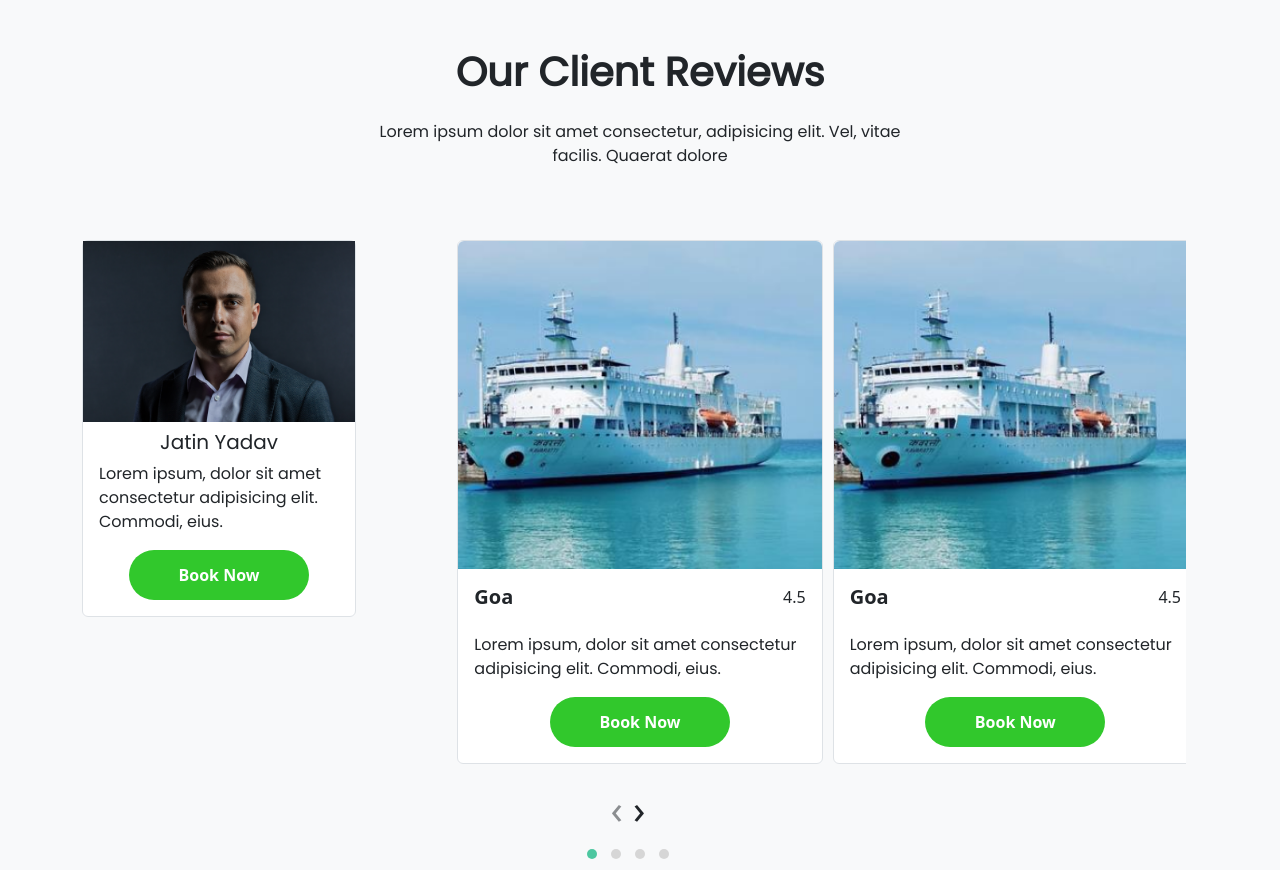
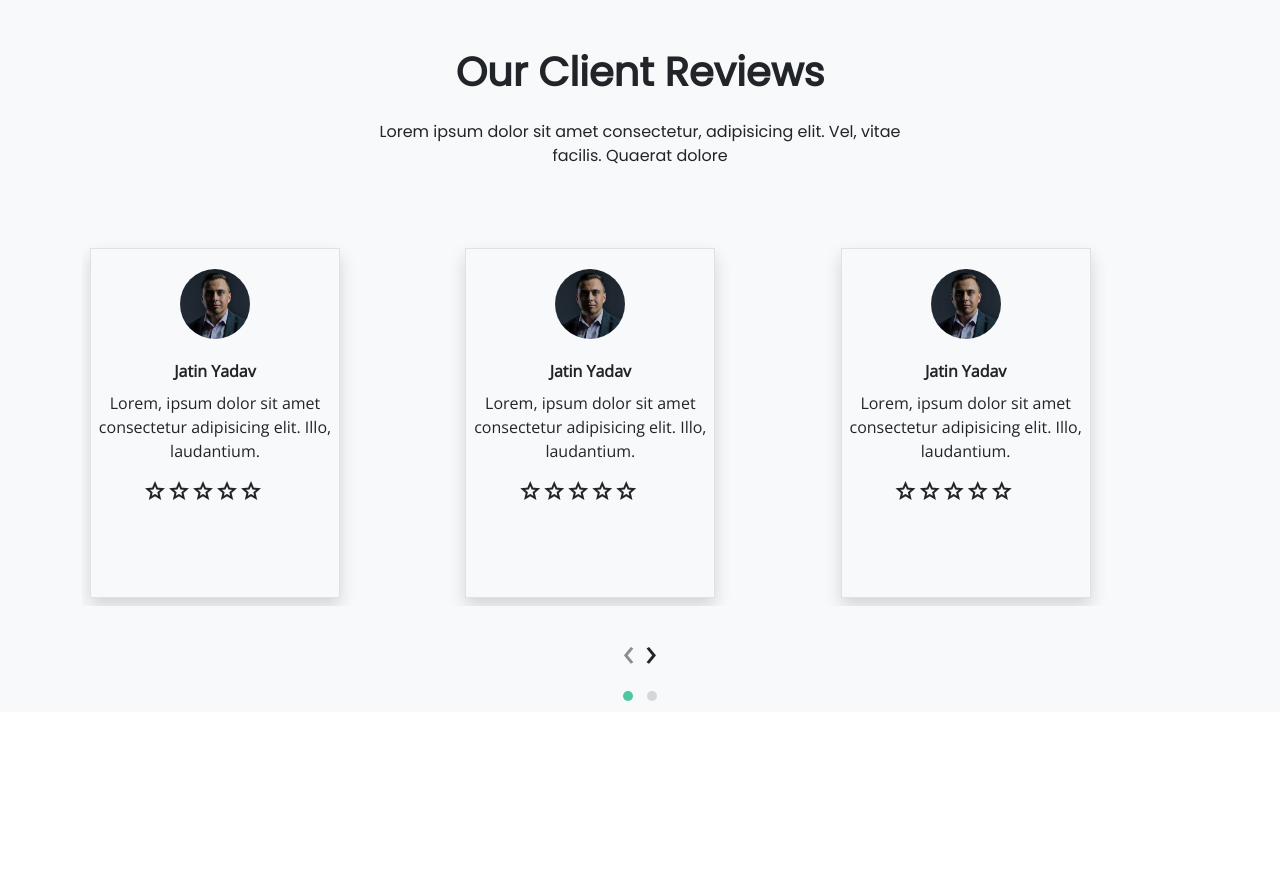
Before and after one commit to jatin-08/E-Travel, a PHP site: page /E-Travel/ in a window 1280 px wide. Shown: the part 3176-4046 px from the top of the page. After the commit the page ends 3877 px from the top, so only its background shows below. Run offline with PHP 8.4, Linux system fonts and the light colour scheme; some libraries are stand-ins or nearby versions.

Commit message:
initial commit

```diff
--- a/Public/css/index.css
+++ b/Public/css/index.css
@@ -125,8 +125,20 @@
 
 /* CLIENT REVIEWS SECTION   */
 
-/* .client-img {
+.client {
+    height: 350px;
+    width: 250px;
+}
+
+.client-img {
+    height: 70px;
     width: 70px;
-    height: 70px;
-    border-radius: 20px;
-} */
+    margin: 20px auto;
+    border-radius: 50%;
+}
+
+.client-img img {
+    height: 100%;
+    border-radius: 50%;
+    object-fit: cover;
+}
--- a/Public/index.php
+++ b/Public/index.php
@@ -468,226 +468,201 @@ include("../App\links.php");
                     </p>
                 </div>
             </div>
-            <div class="row owl-carousel owl-theme pt-5">
-                <div class="item w-75 h-50 card border">
-                    <div class="client-img">
-                        <img src="../Public/Assests\image\client-img-1.jpg" alt="image">
-                    </div>
-                    <h6 class="poppins card-title pt-2 fs-5 text-center">Jatin Yadav</h6>
-                    <p class="poppins card-text px-3">Lorem ipsum, dolor sit amet consectetur adipisicing elit.
-                        Commodi,
-                        eius.</p>
-                    <div class="explore-btn d-flex justify-content-center mb-3">
-                        <a href="#" class="text-decoration-none text-white">Book Now</a>
-                    </div>
-                </div>
-                <div class="item island-box rounded card border">
-                    <div class="">
-                        <div class="image-box rounded">
-                            <img src="../Public/Assests\image\photo1.png" class="rounded-top img-fluid" alt="image">
-                        </div>
-                        <div class="p-3">
-                            <div class="d-flex align-item-center justify-content-between">
-                                <h1 class="fw-bold fs-5">Goa</h1>
-                                <span>4.5</span>
+            <div class="owl-carousel owl-theme owl-loaded owl-drag pt-5">
+                <div class="owl-stage-outer">
+                    <div class="owl-stage"
+                        style="transform: translate3d(-1130px,0px,0px); transition: all 0s ease 0s; width: 3950px;">
+                        <div class="owl-item active" style="width: 275px; margin-right: 10px;">
+                            <div class="item client border shadow m-2">
+                                <div class="client-img">
+                                    <img src="../Public\Assests\image\client-img-1.jpg" alt="imgae">
+                                </div>
+                                <span class="text-center open-sans d-block fw-bold">Jatin Yadav</span>
+                                <p class="text-center open-sans mt-2">Lorem, ipsum dolor sit amet consectetur
+                                    adipisicing
+                                    elit. Illo, laudantium.</p>
+                                <ul class="list-unstyled d-flex justify-content-center pe-4 mt-3">
+                                    <li>
+                                        <span class="material-symbols-outlined">
+                                            grade
+                                        </span>
+                                    </li>
+                                    <li>
+                                        <span class="material-symbols-outlined">
+                                            grade
+                                        </span>
+                                    </li>
+                                    <li>
+                                        <span class="material-symbols-outlined">
+                                            grade
+                                        </span>
+                                    </li>
+                                    <li>
+                                        <span class="material-symbols-outlined">
+                                            grade
+                                        </span>
+                                    </li>
+                                    <li>
+                                        <span class="material-symbols-outlined">
+                                            grade
+                                        </span>
+                                    </li>
+                                </ul>
                             </div>
                         </div>
-                        <p class="poppins card-text px-3">Lorem ipsum, dolor sit amet consectetur adipisicing elit.
-                            Commodi,
-                            eius.</p>
-                        <div class="explore-btn d-flex justify-content-center mb-3">
-                            <a href="#" class="text-decoration-none text-white">Book Now</a>
-                        </div>
-                    </div>
-                </div>
-                <div class="item island-box rounded card border">
-                    <div class="">
-                        <div class="image-box rounded">
-                            <img src="../Public/Assests\image\photo1.png" class="rounded-top img-fluid" alt="image">
-                        </div>
-                        <div class="p-3">
-                            <div class="d-flex align-item-center justify-content-between">
-                                <h1 class="fw-bold fs-5">Goa</h1>
-                                <span>4.5</span>
+                        <div class="owl-item active" style="width: 275px; margin-right: 10px;">
+                            <div class="item client border shadow m-2">
+                                <div class="client-img">
+                                    <img src="../Public\Assests\image\client-img-1.jpg" alt="imgae">
+                                </div>
+                                <span class="text-center open-sans d-block fw-bold">Jatin Yadav</span>
+                                <p class="text-center open-sans mt-2">Lorem, ipsum dolor sit amet consectetur
+                                    adipisicing
+                                    elit. Illo, laudantium.</p>
+                                <ul class="list-unstyled d-flex justify-content-center pe-4 mt-3">
+                                    <li>
+                                        <span class="material-symbols-outlined">
+                                            grade
+                                        </span>
+                                    </li>
+                                    <li>
+                                        <span class="material-symbols-outlined">
+                                            grade
+                                        </span>
+                                    </li>
+                                    <li>
+                                        <span class="material-symbols-outlined">
+                                            grade
+                                        </span>
+                                    </li>
+                                    <li>
+                                        <span class="material-symbols-outlined">
+                                            grade
+                                        </span>
+                                    </li>
+                                    <li>
+                                        <span class="material-symbols-outlined">
+                                            grade
+                                        </span>
+                                    </li>
+                                </ul>
                             </div>
                         </div>
-                        <p class="poppins card-text px-3">Lorem ipsum, dolor sit amet consectetur adipisicing elit.
-                            Commodi,
-                            eius.</p>
-                        <div class="explore-btn d-flex justify-content-center mb-3">
-                            <a href="#" class="text-decoration-none text-white">Book Now</a>
-                        </div>
-                    </div>
-                </div>
-                <div class="item island-box rounded card border">
-                    <div class="">
-                        <div class="image-box rounded">
-                            <img src="../Public/Assests\image\photo1.png" class="rounded-top img-fluid" alt="image">
-                        </div>
-                        <div class="p-3">
-                            <div class="d-flex align-item-center justify-content-between">
-                                <h1 class="fw-bold fs-5">Goa</h1>
-                                <span>4.5</span>
+                        <div class="owl-item active" style="width: 275px; margin-right: 10px;">
+                            <div class="item client border shadow m-2">
+                                <div class="client-img">
+                                    <img src="../Public\Assests\image\client-img-1.jpg" alt="imgae">
+                                </div>
+                                <span class="text-center open-sans d-block fw-bold">Jatin Yadav</span>
+                                <p class="text-center open-sans mt-2">Lorem, ipsum dolor sit amet consectetur
+                                    adipisicing
+                                    elit. Illo, laudantium.</p>
+                                <ul class="list-unstyled d-flex justify-content-center pe-4 mt-3">
+                                    <li>
+                                        <span class="material-symbols-outlined">
+                                            grade
+                                        </span>
+                                    </li>
+                                    <li>
+                                        <span class="material-symbols-outlined">
+                                            grade
+                                        </span>
+                                    </li>
+                                    <li>
+                                        <span class="material-symbols-outlined">
+                                            grade
+                                        </span>
+                                    </li>
+                                    <li>
+                                        <span class="material-symbols-outlined">
+                                            grade
+                                        </span>
+                                    </li>
+                                    <li>
+                                        <span class="material-symbols-outlined">
+                                            grade
+                                        </span>
+                                    </li>
+                                </ul>
                             </div>
                         </div>
-                        <p class="poppins card-text px-3">Lorem ipsum, dolor sit amet consectetur adipisicing elit.
-                            Commodi,
-                            eius.</p>
-                        <div class="explore-btn d-flex justify-content-center mb-3">
-                            <a href="#" class="text-decoration-none text-white">Book Now</a>
-                        </div>
-                    </div>
-                </div>
-                <div class="item island-box rounded card border">
-                    <div class="">
-                        <div class="image-box rounded">
-                            <img src="../Public/Assests\image\photo1.png" class="rounded-top img-fluid" alt="image">
-                        </div>
-                        <div class="p-3">
-                            <div class="d-flex align-item-center justify-content-between">
-                                <h1 class="fw-bold fs-5">Goa</h1>
-                                <span>4.5</span>
+                        <div class="owl-item active" style="width: 275px; margin-right: 10px;">
+                            <div class="item client border shadow m-2">
+                                <div class="client-img">
+                                    <img src="../Public\Assests\image\client-img-1.jpg" alt="imgae">
+                                </div>
+                                <span class="text-center open-sans d-block fw-bold">Jatin Yadav</span>
+                                <p class="text-center open-sans mt-2">Lorem, ipsum dolor sit amet consectetur
+                                    adipisicing
+                                    elit. Illo, laudantium.</p>
+                                <ul class="list-unstyled d-flex justify-content-center pe-4 mt-3">
+                                    <li>
+                                        <span class="material-symbols-outlined">
+                                            grade
+                                        </span>
+                                    </li>
+                                    <li>
+                                        <span class="material-symbols-outlined">
+                                            grade
+                                        </span>
+                                    </li>
+                                    <li>
+                                        <span class="material-symbols-outlined">
+                                            grade
+                                        </span>
+                                    </li>
+                                    <li>
+                                        <span class="material-symbols-outlined">
+                                            grade
+                                        </span>
+                                    </li>
+                                    <li>
+                                        <span class="material-symbols-outlined">
+                                            grade
+                                        </span>
+                                    </li>
+                                </ul>
                             </div>
                         </div>
-                        <p class="poppins card-text px-3">Lorem ipsum, dolor sit amet consectetur adipisicing elit.
-                            Commodi,
-                            eius.</p>
-                        <div class="explore-btn d-flex justify-content-center mb-3">
-                            <a href="#" class="text-decoration-none text-white">Book Now</a>
-                        </div>
-                    </div>
-                </div>
-                <div class="item island-box rounded card border">
-                    <div class="">
-                        <div class="image-box rounded">
-                            <img src="../Public/Assests\image\photo1.png" class="rounded-top img-fluid" alt="image">
-                        </div>
-                        <div class="p-3">
-                            <div class="d-flex align-item-center justify-content-between">
-                                <h1 class="fw-bold fs-5">Goa</h1>
-                                <span>4.5</span>
+                        <div class="owl-item active" style="width: 275px; margin-right: 10px;">
+                            <div class="item client border shadow m-2">
+                                <div class="client-img">
+                                    <img src="../Public\Assests\image\client-img-1.jpg" alt="imgae">
+                                </div>
+                                <span class="text-center open-sans d-block fw-bold">Jatin Yadav</span>
+                                <p class="text-center open-sans mt-2">Lorem, ipsum dolor sit amet consectetur
+                                    adipisicing
+                                    elit. Illo, laudantium.</p>
+                                <ul class="list-unstyled d-flex justify-content-center pe-4 mt-3">
+                                    <li>
+                                        <span class="material-symbols-outlined">
+                                            grade
+                                        </span>
+                                    </li>
+                                    <li>
+                                        <span class="material-symbols-outlined">
+                                            grade
+                                        </span>
+                                    </li>
+                                    <li>
+                                        <span class="material-symbols-outlined">
+                                            grade
+                                        </span>
+                                    </li>
+                                    <li>
+                                        <span class="material-symbols-outlined">
+                                            grade
+                                        </span>
+                                    </li>
+                                    <li>
+                                        <span class="material-symbols-outlined">
+                                            grade
+                                        </span>
+                                    </li>
+                                </ul>
                             </div>
                         </div>
-                        <p class="poppins card-text px-3">Lorem ipsum, dolor sit amet consectetur adipisicing elit.
-                            Commodi,
-                            eius.</p>
-                        <div class="explore-btn d-flex justify-content-center mb-3">
-                            <a href="#" class="text-decoration-none text-white">Book Now</a>
-                        </div>
-                    </div>
-                </div>
-                <div class="item island-box rounded card border">
-                    <div class="">
-                        <div class="image-box rounded">
-                            <img src="../Public/Assests\image\photo1.png" class="rounded-top img-fluid" alt="image">
-                        </div>
-                        <div class="p-3">
-                            <div class="d-flex align-item-center justify-content-between">
-                                <h1 class="fw-bold fs-5">Goa</h1>
-                                <span>4.5</span>
-                            </div>
-                        </div>
-                        <p class="poppins card-text px-3">Lorem ipsum, dolor sit amet consectetur adipisicing elit.
-                            Commodi,
-                            eius.</p>
-                        <div class="explore-btn d-flex justify-content-center mb-3">
-                            <a href="#" class="text-decoration-none text-white">Book Now</a>
-                        </div>
-                    </div>
-                </div>
-                <div class="item island-box rounded card border">
-                    <div class="">
-                        <div class="image-box rounded">
-                            <img src="../Public/Assests\image\photo1.png" class="rounded-top img-fluid" alt="image">
-                        </div>
-                        <div class="p-3">
-                            <div class="d-flex align-item-center justify-content-between">
-                                <h1 class="fw-bold fs-5">Goa</h1>
-                                <span>4.5</span>
-                            </div>
-                        </div>
-                        <p class="poppins card-text px-3">Lorem ipsum, dolor sit amet consectetur adipisicing elit.
-                            Commodi,
-                            eius.</p>
-                        <div class="explore-btn d-flex justify-content-center mb-3">
-                            <a href="#" class="text-decoration-none text-white">Book Now</a>
-                        </div>
-                    </div>
-                </div>
-                <div class="item island-box rounded card border">
-                    <div class="">
-                        <div class="image-box rounded">
-                            <img src="../Public/Assests\image\photo1.png" class="rounded-top img-fluid" alt="image">
-                        </div>
-                        <div class="p-3">
-                            <div class="d-flex align-item-center justify-content-between">
-                                <h1 class="fw-bold fs-5">Goa</h1>
-                                <span>4.5</span>
-                            </div>
-                        </div>
-                        <p class="poppins card-text px-3">Lorem ipsum, dolor sit amet consectetur adipisicing elit.
-                            Commodi,
-                            eius.</p>
-                        <div class="explore-btn d-flex justify-content-center mb-3">
-                            <a href="#" class="text-decoration-none text-white">Book Now</a>
-                        </div>
-                    </div>
-                </div>
-                <div class="item island-box rounded card border">
-                    <div class="">
-                        <div class="image-box rounded">
-                            <img src="../Public/Assests\image\photo1.png" class="rounded-top img-fluid" alt="image">
-                        </div>
-                        <div class="p-3">
-                            <div class="d-flex align-item-center justify-content-between">
-                                <h1 class="fw-bold fs-5">Goa</h1>
-                                <span>4.5</span>
-                            </div>
-                        </div>
-                        <p class="poppins card-text px-3">Lorem ipsum, dolor sit amet consectetur adipisicing elit.
-                            Commodi,
-                            eius.</p>
-                        <div class="explore-btn d-flex justify-content-center mb-3">
-                            <a href="#" class="text-decoration-none text-white">Book Now</a>
-                        </div>
-                    </div>
-                </div>
-                <div class="item island-box rounded card border">
-                    <div class="">
-                        <div class="image-box rounded">
-                            <img src="../Public/Assests\image\photo1.png" class="rounded-top img-fluid" alt="image">
-                        </div>
-                        <div class="p-3">
-                            <div class="d-flex align-item-center justify-content-between">
-                                <h1 class="fw-bold fs-5">Goa</h1>
-                                <span>4.5</span>
-                            </div>
-                        </div>
-                        <p class="poppins card-text px-3">Lorem ipsum, dolor sit amet consectetur adipisicing elit.
-                            Commodi,
-                            eius.</p>
-                        <div class="explore-btn d-flex justify-content-center mb-3">
-                            <a href="#" class="text-decoration-none text-white">Book Now</a>
-                        </div>
-                    </div>
-                </div>
-                <div class="item island-box rounded card border">
-                    <div class="">
-                        <div class="image-box rounded">
-                            <img src="../Public/Assests\image\photo1.png" class="rounded-top img-fluid" alt="image">
-                        </div>
-                        <div class="p-3">
-                            <div class="d-flex align-item-center justify-content-between">
-                                <h1 class="fw-bold fs-5">Goa</h1>
-                                <span>4.5</span>
-                            </div>
-                        </div>
-                        <p class="poppins card-text px-3">Lorem ipsum, dolor sit amet consectetur adipisicing elit.
-                            Commodi,
-                            eius.</p>
-                        <div class="explore-btn d-flex justify-content-center mb-3">
-                            <a href="#" class="text-decoration-none text-white">Book Now</a>
-                        </div>
+
                     </div>
                 </div>
             </div>
```
